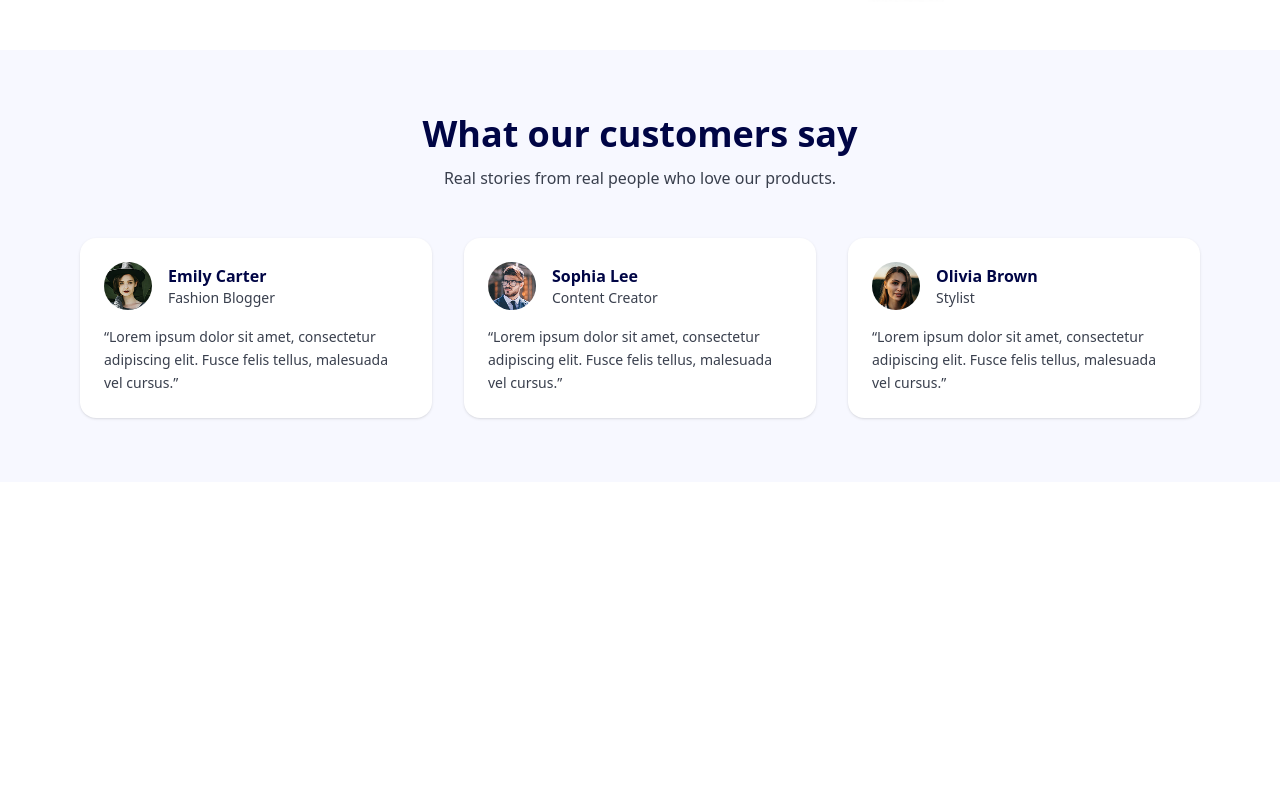
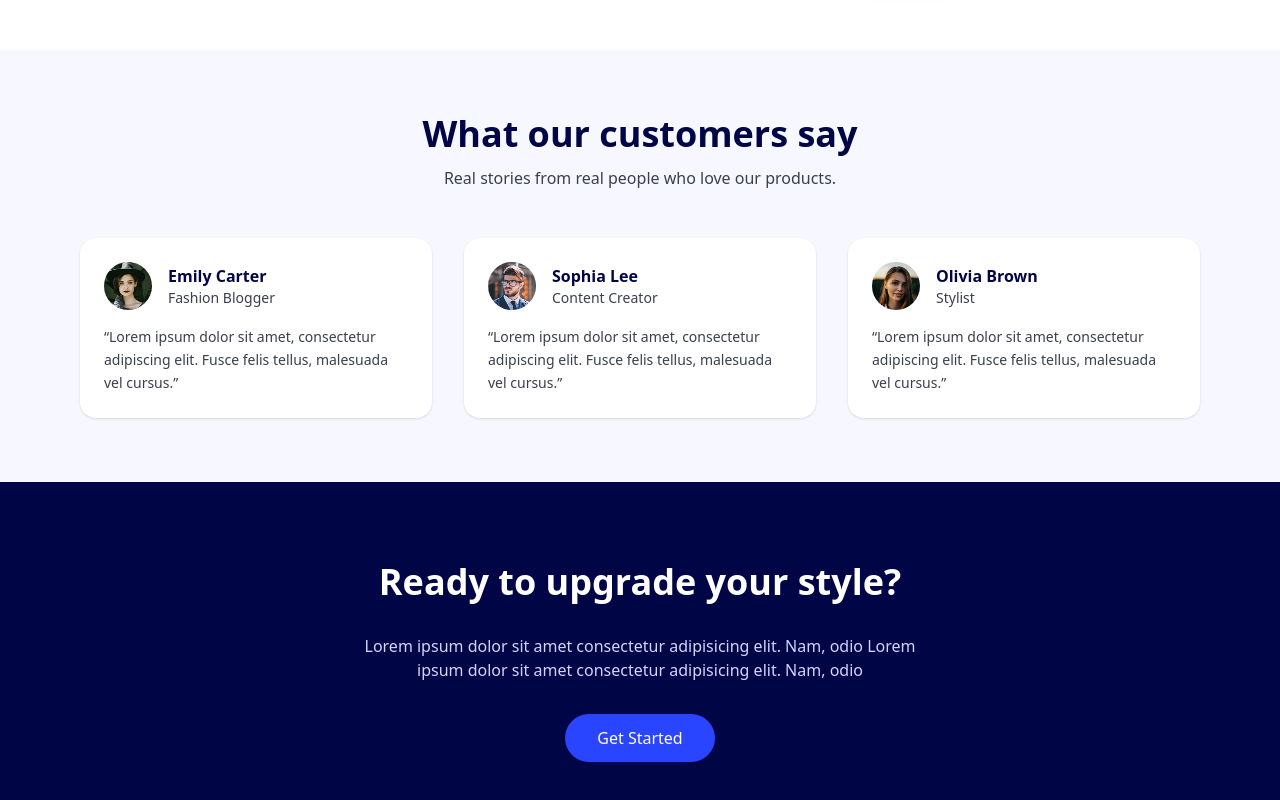
Before and after one commit to godarzizahra/React-Landing-page, a React (Vite) app: page / in a window 1280 px wide. Shown: the part 2912-3712 px from the top of the page. Before the commit the page ends 3394 px from the top, so only its background shows below. Built offline with nearby package versions, Linux system fonts and the light colour scheme.

Commit message:
feat(cta): add final call-to-action section

```diff
--- /dev/null
+++ b/src/components/home/RepeatCTASection.tsx
@@ -0,0 +1,20 @@
+import { Button } from "./shared/shared";
+
+export function RepeatCTASection() {
+	return (
+		<section className="w-full py-20 px-5 sm:px-10 lg:px-20 bg-[#000545]">
+			<div className="max-w-5xl mx-auto flex flex-col items-center text-center gap-8">
+				<h2 className="text-2xl sm:text-3xl lg:text-4xl font-bold text-white">
+					Ready to upgrade your style?
+				</h2>
+
+				<p className="text-sm sm:text-base text-[#D1D4FF] max-w-xl">
+					Lorem ipsum dolor sit amet consectetur adipisicing elit. Nam, odio
+					Lorem ipsum dolor sit amet consectetur adipisicing elit. Nam, odio
+				</p>
+
+				<Button text="Get Started" />
+			</div>
+		</section>
+	);
+}
--- a/src/components/home/home.tsx
+++ b/src/components/home/home.tsx
@@ -1,6 +1,7 @@
 import { Header } from "./header";
 import { HeroSection } from "./heroSection";
 import { OutdoorPicsSection } from "./OutdoorPicsSection";
+import { RepeatCTASection } from "./RepeatCTASection";
 import { SkirtsSection } from "./SkirtsSection";
 import { SocialProofSection } from "./SocialProofSection";
 import { TestimonialsSection } from "./TestimonialsSection";
@@ -14,6 +15,7 @@ export function Home() {
 			<OutdoorPicsSection />
 			<SocialProofSection />
 			<TestimonialsSection />
+			<RepeatCTASection />
 		</div>
 	);
 }
```
